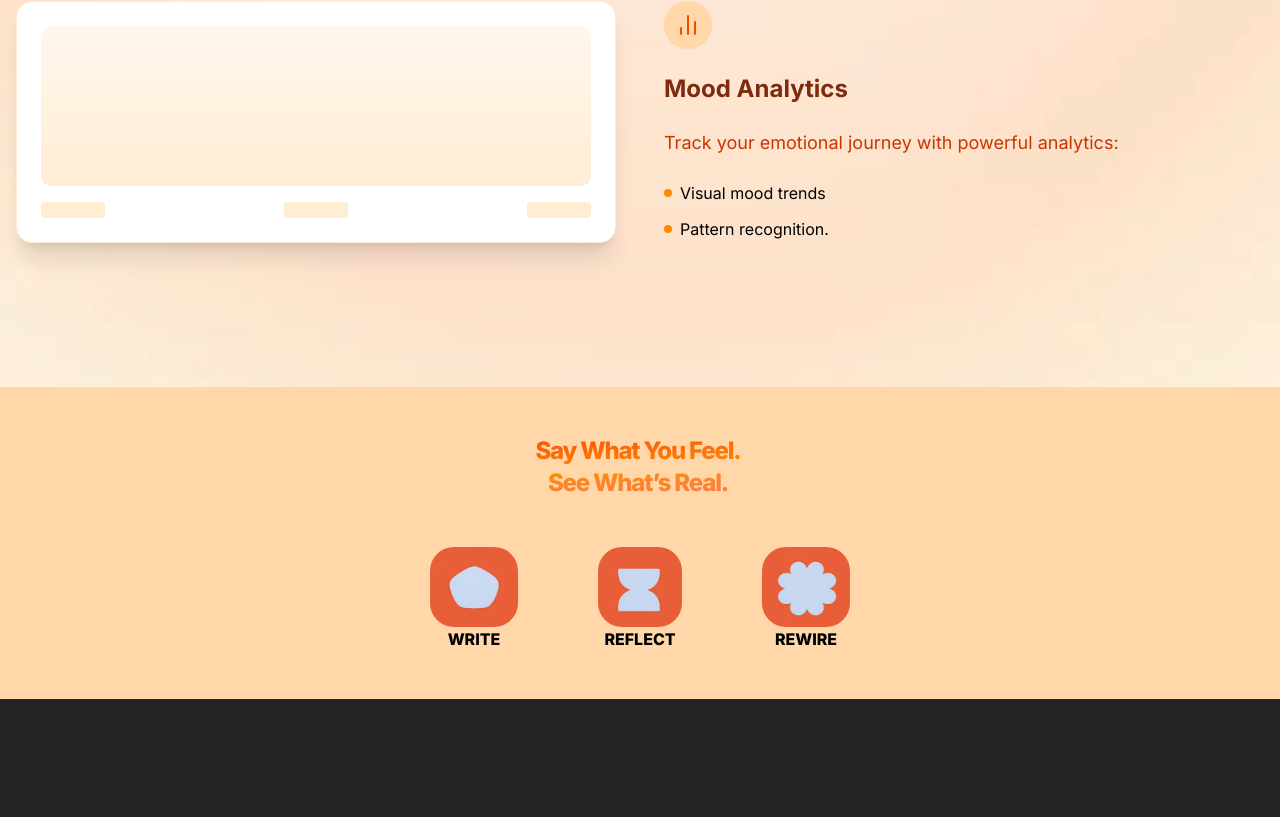
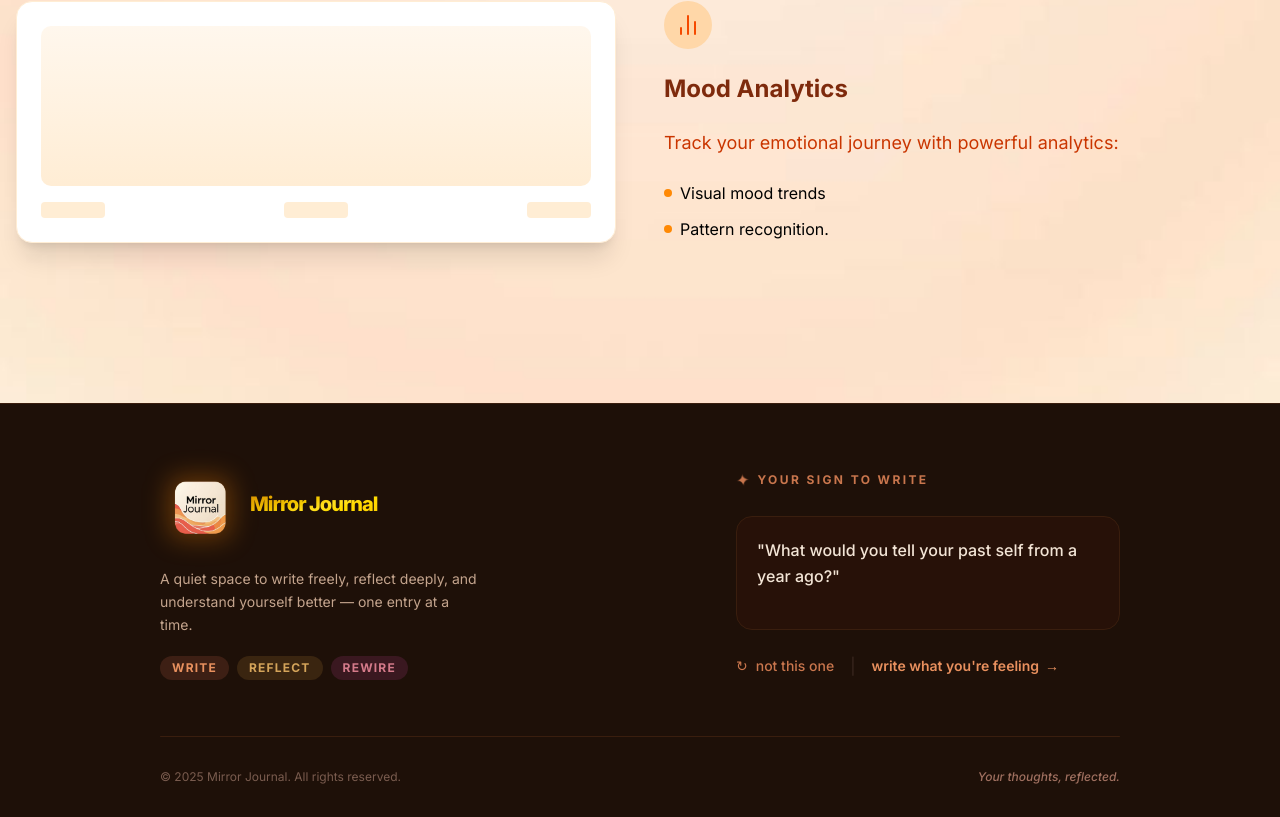
Before and after one commit to sushmitakanchan/mirror-journal, a React (Vite) app in the folder frontend/: page / in a window 1280 px wide. Shown: the part 1572-2389 px from the top of the page. Before the commit the page ends 2271 px from the top, so only its background shows below. Built offline with nearby package versions, Linux system fonts and the light colour scheme; no server answers.

Commit message:
footer enhancement

```diff
--- a/frontend/src/components/layout/Footer.jsx
+++ b/frontend/src/components/layout/Footer.jsx
@@ -1,32 +1,143 @@
-import React from 'react'
-import write from '../../assets/write.png'
-import reflect from '../../assets/reflect.png'
-import rewire from '../../assets/rewire.png'
-import arrow from '../../assets/right-arrow.png'
+import { useState } from 'react'
+import { Link } from 'react-router-dom'
+import logo from '../../assets/logo.png'
+
+const PROMPTS = [
+  "What are you holding onto that no longer serves you?",
+  "Describe your current mood in three unexpected words.",
+  "What would you tell your past self from a year ago?",
+  "What's one small thing that made today worth it?",
+  "Who are you when no one's watching?",
+  "What feeling have you been avoiding lately?",
+  "What does your ideal Tuesday look like?",
+  "What's the last thing that genuinely surprised you?",
+  "If your life had a soundtrack right now, what would it be?",
+  "What are you secretly proud of this week?",
+]
 
 const Footer = () => {
+  const [index, setIndex] = useState(() => Math.floor(Math.random() * PROMPTS.length))
+  const [visible, setVisible] = useState(true)
+
+  const shuffle = () => {
+    setVisible(false)
+    setTimeout(() => {
+      setIndex((i) => {
+        let next
+        do { next = Math.floor(Math.random() * PROMPTS.length) } while (next === i)
+        return next
+      })
+      setVisible(true)
+    }, 300)
+  }
+
   return (
-    <footer className='py-12 bg-orange-200 mt-20'>
-    <div className='mx-auto px-4 text-center text-gray-900'>
-      <div className='gradient-title-text text-2xl'>
-        <div>Say What You Feel.</div>
-        <div>See What’s Real.</div>
-      </div>
-      <div className='flex justify-center gap-20 mt-10'>
-        <div>
-            <img src={write} alt="" className='rounded-3xl h-20 w-22'/>
-            <h1 className='text-black font-extrabold'>WRITE</h1>
+    <footer className='mt-24 bg-[#1e1008] border-t border-[#3a1e0e]'>
+      <div className='mx-auto max-w-5xl px-8 pt-16 pb-8'>
+
+        {/* Top section */}
+        <div className='flex flex-col md:flex-row justify-between gap-24 mb-14'>
+
+          {/* Brand */}
+          <div className='flex flex-col gap-5 max-w-xs'>
+            <div className='flex items-center gap-2.5'>
+              <div className='relative'>
+                <div className='absolute inset-2 rounded-xl bg-orange-400/30 blur-md' />
+                <img src={logo} alt='Mirror Journal' className='relative h-20 w-20 rounded-xl' />
+              </div>
+              <span className='gradient-title-dark text-xl pb-0'>
+                Mirror Journal
+              </span>
+            </div>
+
+            <p className='text-sm leading-relaxed text-[#c4a48d]'>
+              A quiet space to write freely, reflect deeply, and understand yourself better — one entry at a time.
+            </p>
+
+            <div className='flex items-center gap-2 flex-wrap'>
+              {[
+                { word: 'Write', bg: 'bg-[#3d1f14]', text: 'text-[#e8905e]' },
+                { word: 'Reflect', bg: 'bg-[#3a2510]', text: 'text-[#d4a45a]' },
+                { word: 'Rewire', bg: 'bg-[#3a1820]', text: 'text-[#d47a8a]' },
+              ].map(({ word, bg, text }, i) => (
+                <span
+                  key={word}
+                  className={`text-xs font-bold uppercase tracking-widest px-3 py-1 rounded-full ${bg} ${text}`}
+                  style={{ animation: `fadeIn 0.5s ease ${i * 0.15 + 0.2}s both` }}
+                >
+                  {word}
+                </span>
+              ))}
+            </div>
+          </div>
+
+          {/* Prompt card */}
+          <div className='flex flex-col gap-6 max-w-sm w-full'>
+            <div className='flex items-center gap-2'>
+              <span className='text-[#c9764d] text-base' style={{ animation: 'spin 8s linear infinite' }}>✦</span>
+              <p className='text-xs font-bold uppercase tracking-[0.2em] text-[#c9764d]'>
+                your sign to write
+              </p>
+            </div>
+
+            <div className='rounded-2xl border border-[#3a1e0e] bg-[#2a1208]/80 px-5 py-5'>
+              <p
+                className='text-base font-medium leading-relaxed text-[#f3e5d6] min-h-[4.5rem]'
+                style={{
+                  opacity: visible ? 1 : 0,
+                  transform: visible ? 'translateY(0)' : 'translateY(6px)',
+                  transition: 'opacity 0.3s ease, transform 0.3s ease',
+                }}
+              >
+                "{PROMPTS[index]}"
+              </p>
+            </div>
+
+            <div className='flex items-center gap-4'>
+              <button
+                onClick={shuffle}
+                className='group flex items-center gap-2 text-sm font-medium text-[#c9764d] hover:text-[#e0b38f] transition-colors w-fit'
+              >
+                <span className='inline-block transition-transform duration-300 group-hover:rotate-180'>↻</span>
+                not this one
+              </button>
+
+              <span className='text-[#3a2820]'>|</span>
+
+              <Link
+                to='/newEntry'
+                className='group flex items-center gap-1.5 text-sm font-semibold text-[#e8905e] hover:text-[#f3c09a] transition-colors w-fit'
+              >
+                write what you're feeling
+                <span className='inline-block transition-transform duration-200 group-hover:translate-x-1'>→</span>
+              </Link>
+            </div>
+          </div>
         </div>
-        <div>
-        <img src={reflect} alt="" className='w-21 rounded-3xl h-20'/>
-        <h1 className='text-black font-extrabold'>REFLECT</h1>
+
+        {/* Shimmer divider */}
+        <div className='relative h-px w-full overflow-hidden rounded-full bg-[#3a1e0e] mb-8'>
+          <div
+            className='absolute top-0 h-full w-32 bg-gradient-to-r from-transparent via-orange-400 dark:via-[#c9764d] to-transparent opacity-80'
+            style={{ animation: 'shimmer 3s ease-in-out infinite' }}
+          />
         </div>
-        <div>
-        <img src={rewire} alt="" className='rounded-3xl h-20 w-22'/>
-        <h1 className='text-black font-extrabold'>REWIRE</h1>
+
+        {/* Bottom bar */}
+        <div className='flex flex-col sm:flex-row items-center justify-between gap-2 text-xs'>
+          <p className='text-[#7a5c4f]'>© {new Date().getFullYear()} Mirror Journal. All rights reserved.</p>
+          <p className='italic text-[#a07060] font-medium'>Your thoughts, reflected.</p>
         </div>
       </div>
-    </div>
+
+      <style>{`
+        @keyframes shimmer {
+          0%   { left: -128px; opacity: 0; }
+          20%  { opacity: 0.9; }
+          80%  { opacity: 0.9; }
+          100% { left: 100%; opacity: 0; }
+        }
+      `}</style>
     </footer>
   )
 }
```
